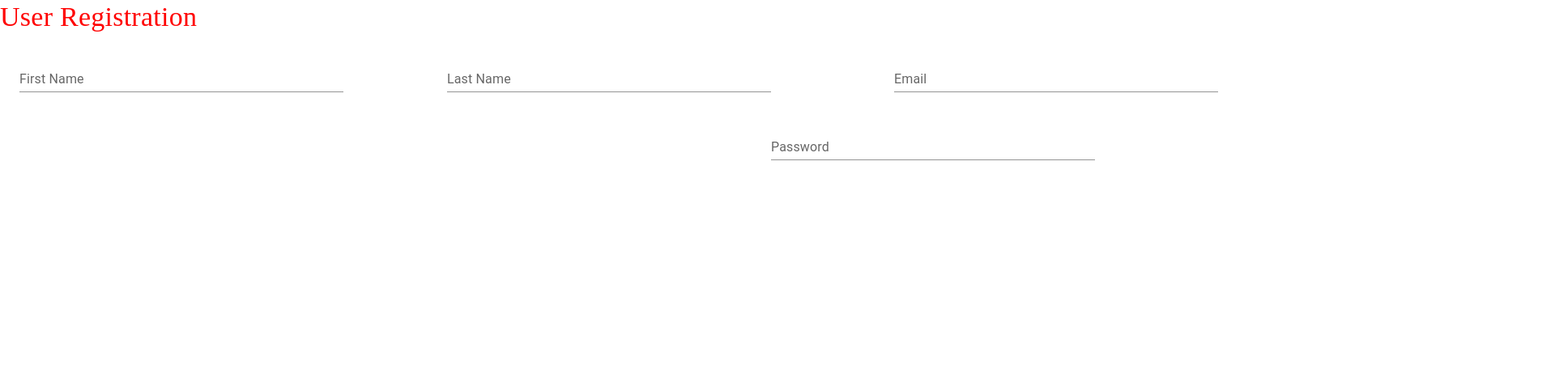
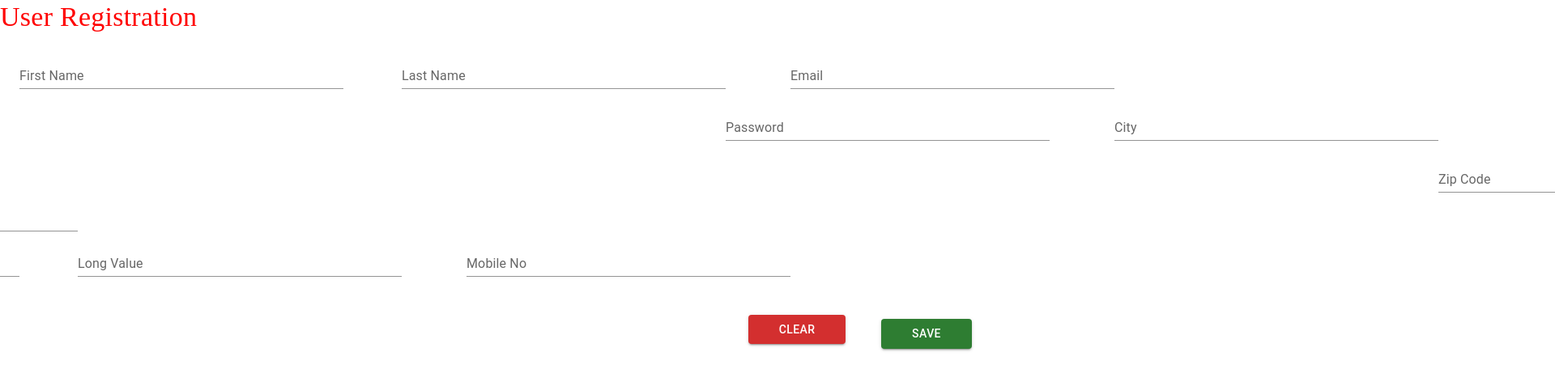
Before and after one commit to oshadaera68/React_Assesment_v0.1, a React (Create React App) app: page /user in a window 1280 px wide. Shown: the top 472 px of the page at 81% size, 1920 px wide, since content can reach past the window. Built offline with nearby package versions, Linux system fonts and the light colour scheme; the HTML template or start-up script is replaced by a standard one.

Commit message:
updated project

```diff
--- a/src/Log in/Login.css
+++ b/src/Log in/Login.css
@@ -17,7 +17,7 @@
     align-items: center;
     justify-content: center;
     background-color: #95a5a6;
-    background-image: url("../assets/20210423_223353.jpg");
+    background-image: url("./assets/20210423_223353.jpg");
 }
 
 .title__container {
--- a/src/User Register/UserRegister.css
+++ b/src/User Register/UserRegister.css
@@ -1,41 +1,97 @@
-.first__Name{
+.first__Name {
     position: absolute;
-    top: 12px;
+    top: 1vh;
     width: 50vh;
     left: 3vh;
 }
 
-.last__Name{
+.last__Name {
     position: absolute;
-    top: 12px;
+    top: 1vh;
     width: 50vh;
-    left: 19vh;
+    left: 12vh;
 }
 
-.email{
+.email {
     position: absolute;
-    top: 12px;
+    top: 1vh;
     width: 50vh;
-    left: 38vh;
+    left: 22vh;
 }
 
-.user__Name{
+.user__Name {
     position: absolute;
-    top: 12vh;
+    top: 9vh;
     left: -147vh;
     width: 50vh;
 }
 
-.user__Name{
+.password {
+    position: absolute;
+    top: 3vh;
+    width: 50vh;
+    left: 62vh;
+}
+
+.city {
+    position: absolute;
+    top: 3vh;
+    width: 50vh;
+    left: 72vh;
+}
+
+.street {
+    position: absolute;
+    top: 11vh;
+    width: 50vh;
+    left: -97vh;
+}
+
+.street__no {
+    position: absolute;
+    top: 11vh;
+    width: 50vh;
+    left: -88vh;
+}
+
+.zip__code{
+    position: absolute;
+    top: 5vh;
+    width: 50vh;
+    left: 122vh;
+}
+
+.lat__value{
     position: absolute;
     top: 12vh;
-    left: -147vh;
     width: 50vh;
+    left: -47vh;
 }
 
-.password{
+.long__value{
     position: absolute;
-    top: 6vh;
+    top: 12vh;
     width: 50vh;
-    left: 69vh;
+    left: -38vh;
 }
+
+.mobile__no{
+    position: absolute;
+    top: 12vh;
+    width: 50vh;
+    left: -28vh;
+}
+
+.clear{
+    position: absolute;
+    left: 43vh;
+    top: 143px;
+    width: 15vh;
+}
+
+.save{
+    position: absolute;
+    left: 63vh;
+    top: 14vh;
+    width: 14vh;
+}
--- a/src/User Register/UserRegister.js
+++ b/src/User Register/UserRegister.js
@@ -1,6 +1,7 @@
 import './UserRegister.css'
 import Typography from '@mui/material/Typography'
-import  TextField  from '@mui/material/TextField';
+import TextField from '@mui/material/TextField';
+import Button from '@mui/material/Button';
 function UserRegister() {
     return (
         <div>
@@ -8,11 +9,22 @@ function UserRegister() {
                 User Registration
             </Typography>
             <div>
-            <TextField id="standard-basic" label="First Name" variant="standard" className='first__Name' />
-            <TextField id="standard-basic" label="Last Name" variant="standard" className='last__Name' />
-            <TextField id="standard-basic" label="Email" variant="standard" className='email' />
-            <TextField id="standard-basic" label="User Name" variant="standard" className='user__Name' />
-            <TextField id="standard-basic" label="Password" variant="standard" className='password' />
+                <TextField id="standard-basic" label="First Name" variant="standard" className='first__Name' />
+                <TextField id="standard-basic" label="Last Name" variant="standard" className='last__Name' />
+                <TextField id="standard-basic" label="Email" variant="standard" className='email' />
+                <TextField id="standard-basic" label="User Name" variant="standard" className='user__Name' />
+                <TextField id="standard-password-input" label="Password" type="password" autoComplete="current-password" variant="standard" className='password' />
+                <TextField id="standard-basic" label="City" variant="standard" className='city' />
+                <TextField id="standard-basic" label="Street" variant="standard" className='street' />
+                <TextField id="standard-basic" label="Street No" variant="standard" className='street__no' />
+                <TextField id="standard-basic" label="Zip Code" variant="standard" className='zip__code' />
+                <TextField id="standard-basic" label="Lat Value" variant="standard" className='lat__value' />
+                <TextField id="standard-basic" label="Long Value" variant="standard" className='long__value' />
+                <TextField id="standard-basic" label="Mobile No" variant="standard" className='mobile__no' />
+            </div>
+            <div className='btn__container'>
+                <Button variant="contained" color='error' className='clear'>Clear</Button>
+                <Button variant="contained" color='success' className='save'>Save</Button>
             </div>
         </div>
     );
```
Also changed, not shown: src/Dashboard/Dashboard.css (added), src/Dashboard/Dashboard.js (added).
